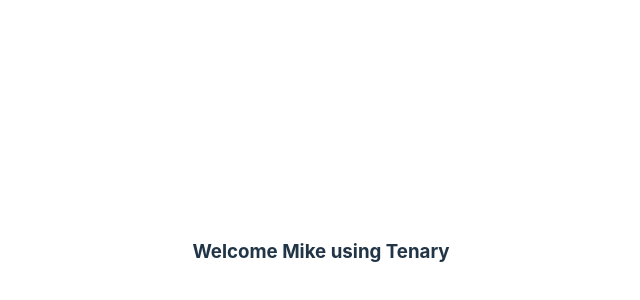
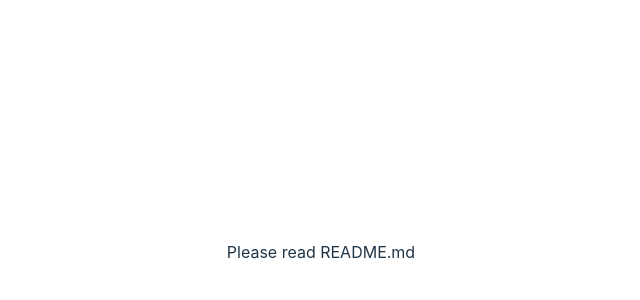
Before and after one commit to michaelc511/react_drills, a React (Vite) app: page / in a window 1280 px wide. Shown: the part 148-448 px from the top of the page, without its empty margins (319-959 px from the left). Built offline with nearby package versions, Linux system fonts and the light colour scheme.

Commit message:
Added Comp solutions

```diff
--- a/src/App.jsx
+++ b/src/App.jsx
@@ -2,8 +2,6 @@
 
 // Drills
 
-// 3. Conditional Rendering
-import UserGreeting from './drills/render/UserGreeting'
 
 import './App.css'
 
@@ -12,7 +10,7 @@
 
   return (
     <>
-     <UserGreeting isLoggedIn={true} userName="Mike" />
+      Please read README.md
     </>
   )
 }
```
